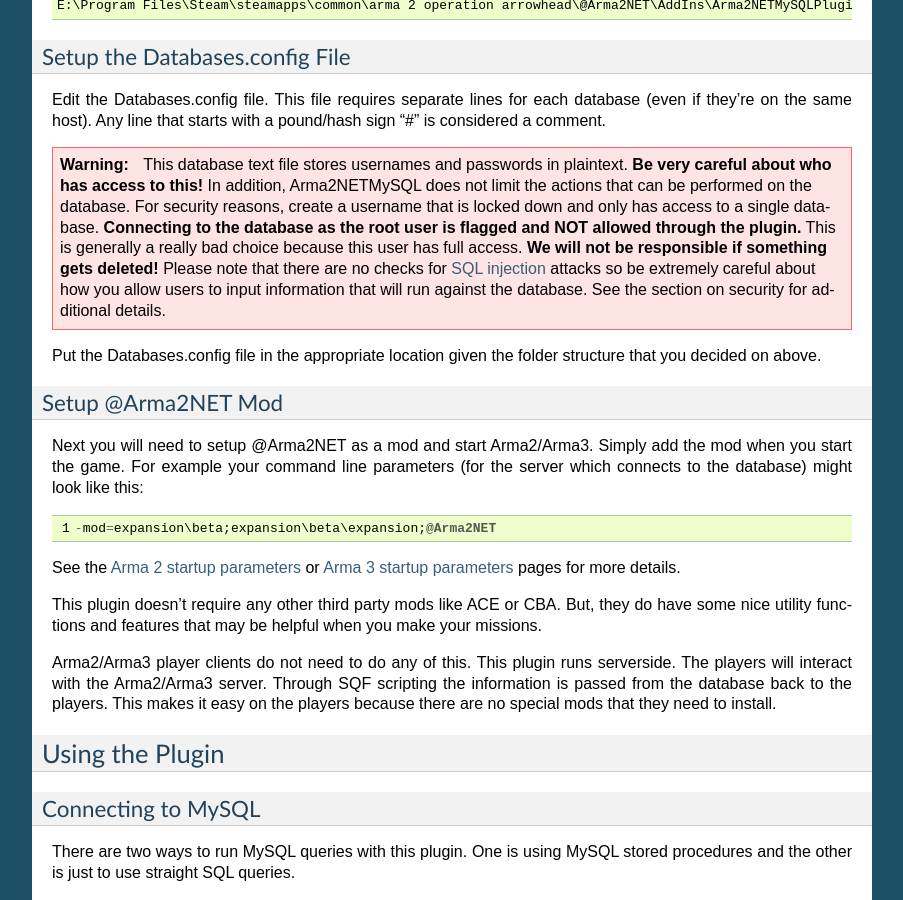
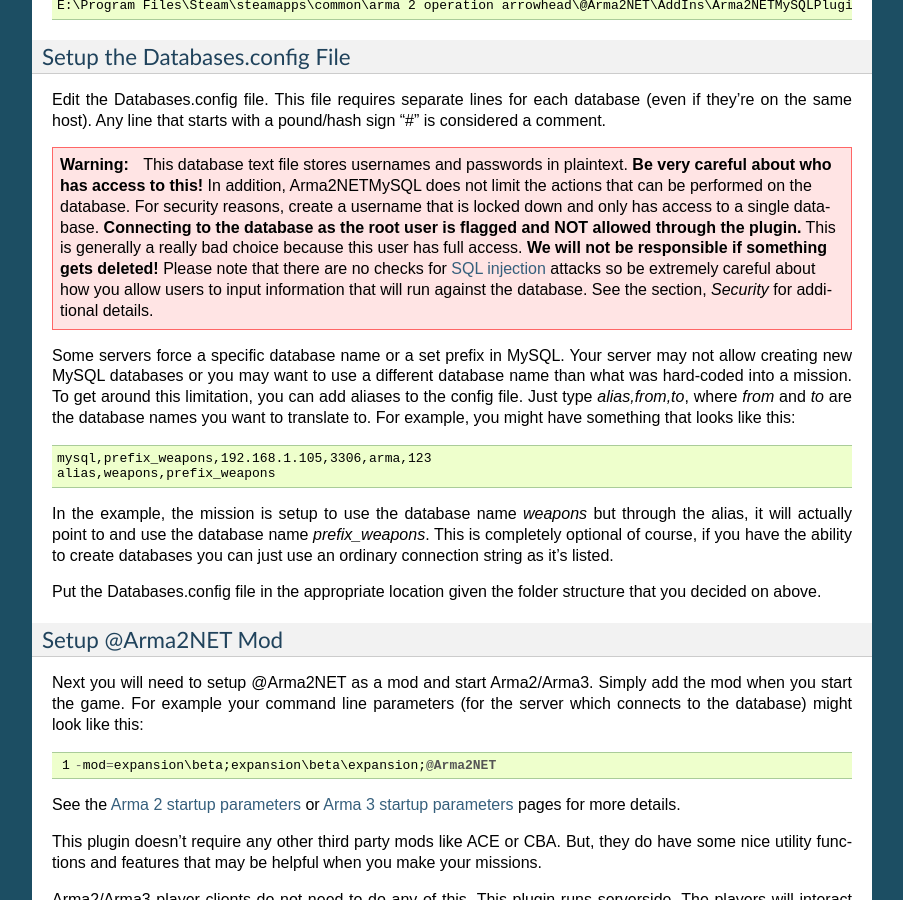
Before and after one commit to firefly2442/Arma2NETMySQLPlugin, a Sphinx documentation site: the page built from documentation/source/index.rst, in a window 1280 px wide and 900 px high, scrolled down 2997 px. Shown: the whole window, without its empty margins (198-1101 px from the left). Built offline with Sphinx 7.4.7, drawn with Linux system fonts in a browser that asks for light colours; some of the changed text lies outside the part shown.

Commit message:
add documentation about aliases, fix a couple other minor things

```diff
--- a/documentation/source/index.rst
+++ b/documentation/source/index.rst
@@ -194,7 +194,21 @@
 	This is generally a really bad choice because this user has full access.
 	**We will not be responsible if something gets deleted!**  Please note that there
 	are no checks for `SQL injection`_ attacks so be extremely
-	careful about how you allow users to input information that will run against the database.  See the section on security for additional details.
+	careful about how you allow users to input information that will run against the database.  See the section, `Security` for additional details.
+
+Some servers force a specific database name or a set prefix in MySQL.  Your server may not allow creating new MySQL databases or
+you may want to use a different database name than what was hard-coded into a mission.  To get around this limitation, you can add
+aliases to the config file.  Just type `alias,from,to`, where `from` and `to` are the database names you want to
+translate to.  For example, you might have something that looks like this:
+
+.. code-block:: html
+
+	mysql,prefix_weapons,192.168.1.105,3306,arma,123
+	alias,weapons,prefix_weapons
+
+In the example, the mission is setup to use the database name `weapons` but through the alias, it will actually
+point to and use the database name `prefix_weapons`.  This is completely optional of course, if you have the ability
+to create databases you can just use an ordinary connection string as it's listed.
 
 Put the Databases.config file in the appropriate location given the folder structure
 that you decided on above.
@@ -593,6 +607,7 @@
 * Version 0.2.0.0
 
 	* Updated for new Arma2NET version.
+		* Missions built for the previous version will need to be modified slightly.
 	* Disallows `root` user.
 	* Adds some SQL injection prevention in example via sanitizeInput.sqf.
 	* Adds alias ability to point to a different database name.
```
Also changed, not shown: other parts of documentation/source/index.rst (+3 -3 lines).
